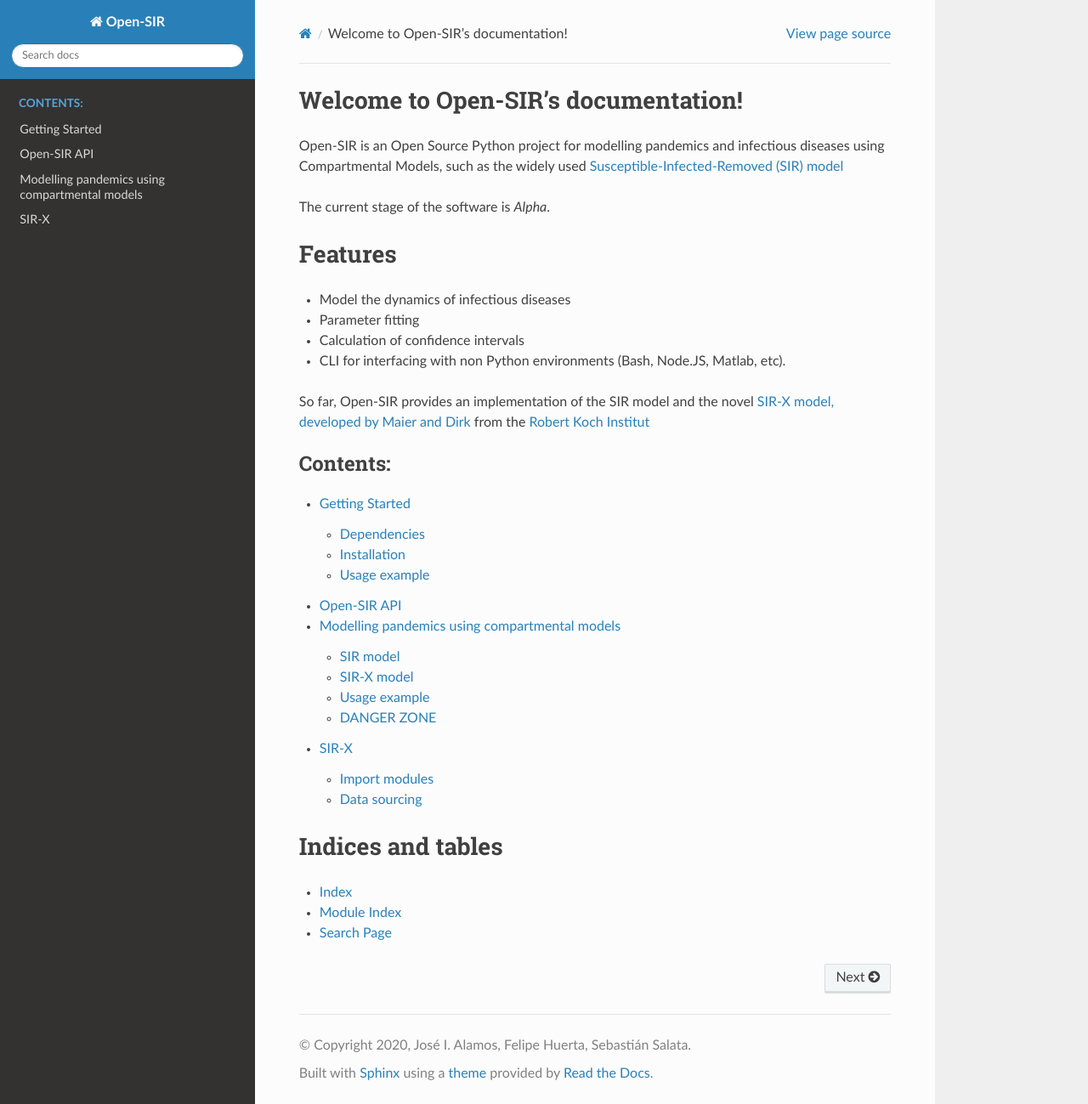
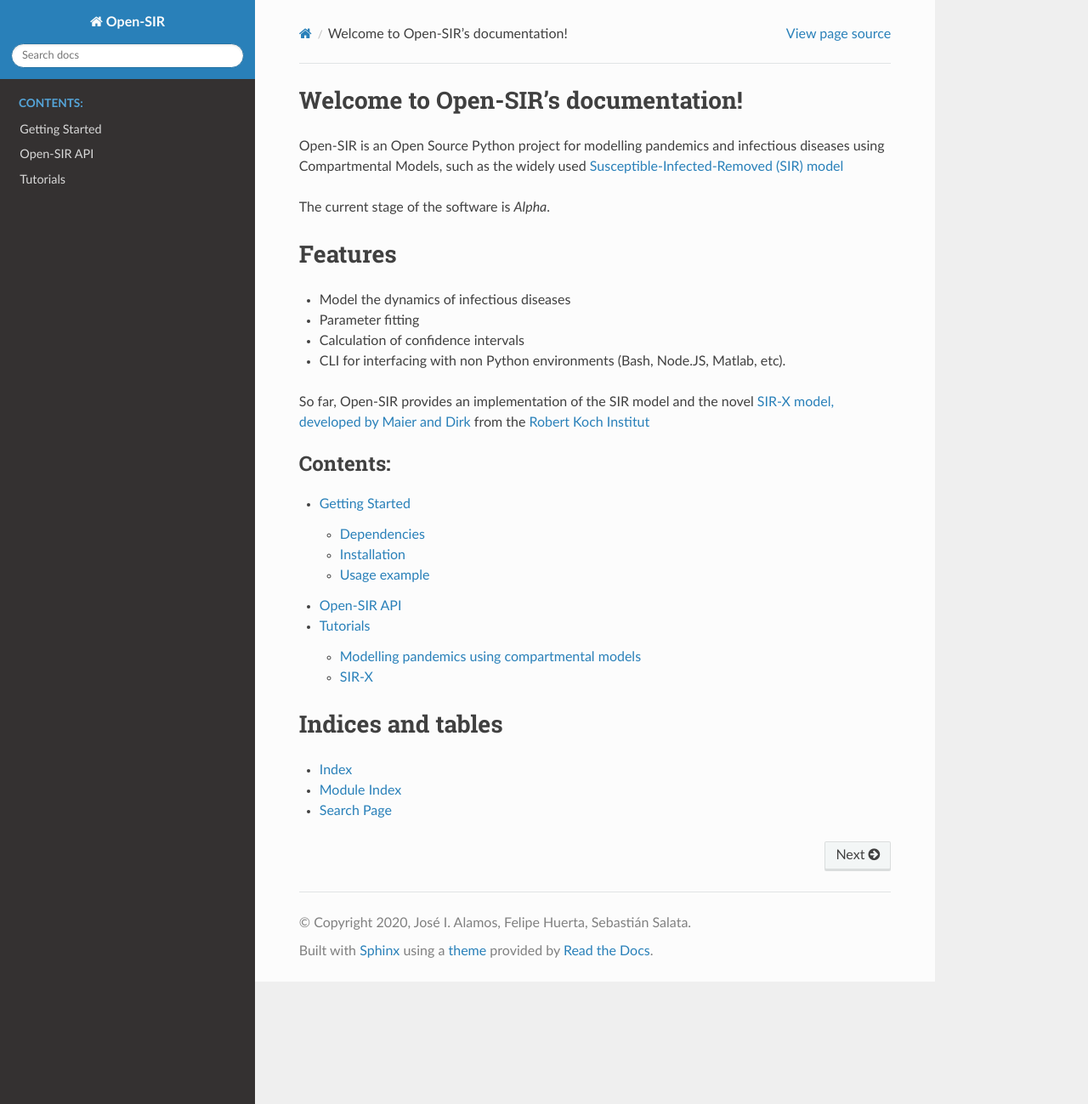
Before and after one commit to open-sir/open-sir, a Sphinx documentation site: the page built from doc/index.rst, in a window 1280 px wide and 1299 px high. Shown: the whole window at 85% size. Built offline with Sphinx 7.4.7 and the Read the Docs theme 2.0.0, drawn with Linux system fonts in a browser that asks for light colours.

Commit message:
docs: add tutorials section

```diff
--- a/doc/index.rst
+++ b/doc/index.rst
@@ -34,8 +34,7 @@
 
    getting-started
    API
-   tutorials/SIR
-   tutorials/SIR-X
+   tutorials
 
 Indices and tables
 ==================
```
Also changed, not shown: doc/tutorials.rst (added, +10 -0 lines).
